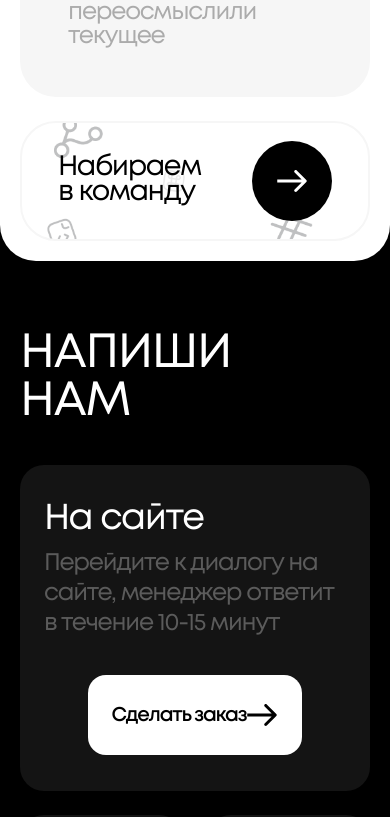
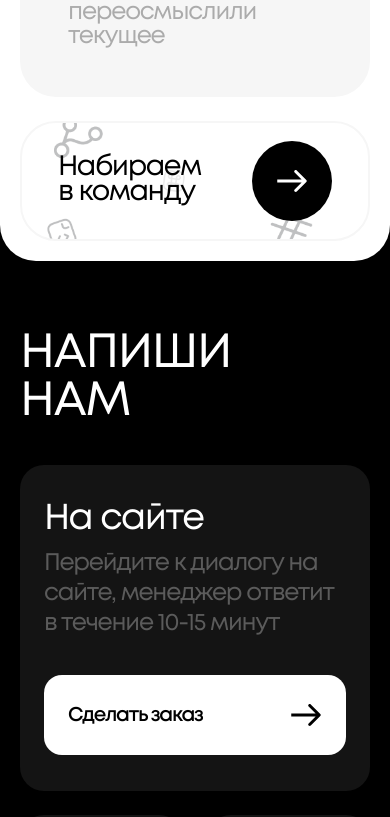
Before and after one commit to tarkue/weberium, a Next.js app: page / in a window 390 px wide. Shown: the part 3942-4759 px from the top of the page. Built offline with nearby package versions, Linux system fonts and the light colour scheme.

Commit message:
fix button width in footer

```diff
--- a/components/sections/Footer/Footer.module.sass
+++ b/components/sections/Footer/Footer.module.sass
@@ -57,8 +57,10 @@
             h3
                 margin-bottom: var(--small-gap)
 
-        > button
+        > a
             width: 100%
+            button
+                width: 100%
 
 @media (max-width: 400px)
     .FooterCard
```
